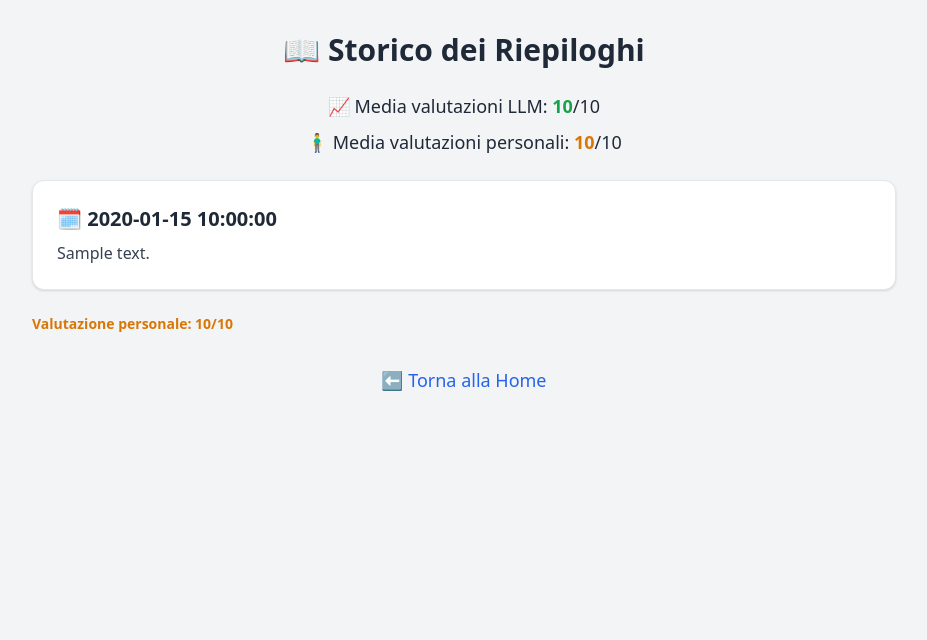
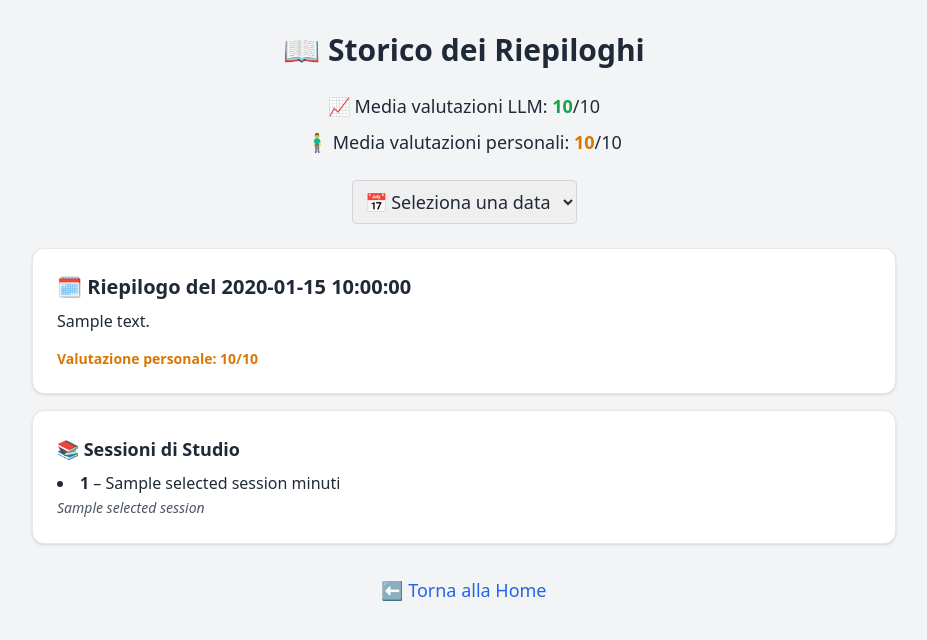
Before and after one commit to poliReus/productivity, a Flask app: template templates/history.html in a window 1280 px wide. Shown: the top 640 px of the page, without its empty margins (176-1103 px from the left). Run offline with Flask 3, Linux system fonts and the light colour scheme; the template is opened without the code that fills it: most values are stand-ins (such as "Sample title", 1, 10 or a date in 2020); some libraries are stand-ins or nearby versions.

Commit message:
Fixed some bugs and completed the website with studio session included

```diff
--- a/app.py
+++ b/app.py
@@ -5,7 +5,7 @@ from datetime import datetime, timedelta
 import os
 from models.database import init_db, add_task, get_tasks_for_today, complete_task, delete_task, \
     save_questionnaire, save_day_summary, get_all_summaries, get_average_score, get_average_personal_score, \
-    get_questionnaire_questions, DB_PATH
+    get_questionnaire_questions, DB_PATH, add_study_session, get_study_sessions_for_today,  get_study_sessions_by_date, delete_tasks_for_today, get_questionnaire_answers_for_today
 from llm_utils import generate_summary_and_score
 
 app = Flask(__name__)
@@ -16,7 +16,19 @@ def index():
     today = datetime.now().strftime('%Y-%m-%d')
     tasks = get_tasks_for_today()
     questions = get_questionnaire_questions()
-    return render_template("index.html", tasks=tasks, today=today, questions=questions)
+    risposte = get_questionnaire_answers_for_today()
+
+    # Recupera valutazione personale
+    conn = sqlite3.connect(DB_PATH)
+    c = conn.cursor()
+    c.execute("SELECT personal_score FROM summaries WHERE date = ?", (today,))
+    row = c.fetchone()
+    personal_score = row[0] if row else ""
+    for q in questions:
+        q["risposta"] = risposte.get(f'{q["ID"]}')  # 'True', 'False', oppure None
+    return render_template("index.html", tasks=tasks, today=today,
+                           questions=questions, risposte=risposte,
+                           personal_score=personal_score)
 
 @app.route('/add_task', methods=['POST'])
 def add_task_route():
@@ -52,14 +64,23 @@ def history():
                            average=avg_llm, average_personal=avg_personal)
 
 # ✅ API chiamata dallo script notturno (daily_reset.py)
+
+
 @app.route('/run_daily_reset')
 def run_daily_reset():
     today = datetime.now().strftime('%Y-%m-%d')
-    # Prende tutte le task + questionario
+
     tasks = get_tasks_for_today()
     summary, score = generate_summary_and_score(today, tasks)
+
+    # Salva riepilogo
     save_day_summary(today, summary, score)
+
+    # Solo reset delle task, non toccare questionario né studio
+    delete_tasks_for_today()
+
     return jsonify({"summary": summary, "score": score})
+
 @app.route('/submit_personal_score', methods=['POST'])
 def submit_personal_score():
     score = int(request.form.get("personal_score"))
@@ -81,7 +102,35 @@ def genera_analisi_ora():
     conn.close()
 
     save_day_summary(today, filepath, score, personal_score)
+    delete_tasks_for_today()
     return redirect(url_for('history'))
+
+
+@app.route('/studio', methods=['GET', 'POST'])
+def studio():
+    if request.method == 'POST':
+        title = request.form['title']
+        description = request.form['description']
+        duration = int(request.form['duration'])
+        add_study_session(title, description, duration)
+        return redirect(url_for('studio'))
+
+    sessions = get_study_sessions_for_today()
+    return render_template("study.html", sessions=sessions)
+
+
+
+@app.route('/history/<selected_date>')
+def history_by_date(selected_date):
+    summaries = get_all_summaries()
+    selected = next((s for s in summaries if s["date"] == selected_date), None)
+    sessions = get_study_sessions_by_date(selected_date)
+    return render_template("history.html", summaries=summaries,
+                           average=get_average_score(),
+                           average_personal=get_average_personal_score(),
+                           selected_summary=selected,
+                           selected_sessions=sessions,
+                           selected_date=selected_date)
 
 
 if __name__ == '__main__':
--- a/llm_utils.py
+++ b/llm_utils.py
@@ -1,15 +1,17 @@
 from llama_cpp import Llama
-from models.database import get_questionnaire_answers_for_today
-from datetime import datetime
+from models.database import get_questionnaire_answers_for_today, get_study_sessions_by_date, get_questionnaire_questions
+
+import pandas
 import os
 import re
 
+
+
 def estrai_punteggio(text):
-    # Cerca un numero tra 1 e 10 vicino a "valutazione", "punteggio", ecc.
     patterns = [
         r"valutazione[:\s]*([1-9]|10)",
         r"punteggio[:\s]*([1-9]|10)",
-        r"\b([1-9]|10)[/ su]{1,3}10\b",     # es. 8/10, 8 su 10
+        r"\b([1-9]|10)[/ su]{1,3}10\b",
         r"ti do un[:\s]*([1-9]|10)",
         r"\bmeriti un[:\s]*([1-9]|10)"
     ]
@@ -19,43 +21,73 @@ def estrai_punteggio(text):
         if match:
             return int(match.group(1))
 
-    return None  # Se non trova nulla
+    return None
 
-# Configura percorso modello e tokenizer (modifica se necessario)
+
 MODEL_PATH = "/Users/reus3111/Desktop/productivity/llm_models/Nous-Hermes-2-Mistral-7B-DPO.Q5_K_M.gguf"
 
-# Inizializza il modello (solo una volta, fuori dalla funzione)
 llm = Llama(
     model_path=MODEL_PATH,
     n_ctx=1024,
     verbose=True
 )
 
+
+def format_questionnaire_with_questions():
+    raw_answers = get_questionnaire_answers_for_today()  # {ID: risposta}
+    all_questions = get_questionnaire_questions()        # [{'ID': '1', 'Promessa': '...'}, ...]
+
+    if not raw_answers:
+        return "Nessuna risposta al questionario."
+
+    id_to_question = {str(q["ID"]): q["Promessa"] for q in all_questions}
+
+    formatted = "\n".join([
+        f"- {id_to_question.get(str(qid), f'Domanda {qid}')}:" +
+        f" {'✅ Sì' if val == 'True' else '❌ No'}"
+        for qid, val in raw_answers.items()
+    ])
+    return formatted
+
+
+def format_study_sessions(date):
+    sessions = get_study_sessions_by_date(date)
+    if not sessions:
+        return "Nessuna sessione registrata."
+
+    formatted = "\n".join([
+        f"- {title} ({duration} min): {description}"
+        for title, description, duration in sessions
+    ])
+    return formatted
+
+
 def generate_summary_and_score(date, tasks):
-    # Prepara sezioni del prompt
     completed = [t["task"] for t in tasks if t["completed"]]
     not_completed = [t["task"] for t in tasks if not t["completed"]]
 
-    questionnaire = get_questionnaire_answers_for_today()
-    q_section = "\n".join([f"- {q}: {'Sì' if a == 'True' else 'No'}" for q, a in questionnaire.items()])
+    q_section = format_questionnaire_with_questions()
+    studio_section = format_study_sessions(date)
 
-    # Prompt da inviare al modello
     prompt = f"""
-Oggi è il giorno {date}.
+📅 Oggi è il giorno {date}.
 
- Task completate:
+✅ Task completate:
 {chr(10).join(f"- {t}" for t in completed) if completed else "Nessuna"}
 
- Task non completate:
+❌ Task non completate:
 {chr(10).join(f"- {t}" for t in not_completed) if not_completed else "Nessuna"}
 
-📋 Risposte al questionario (sì/no):
-{q_section if q_section else "Nessuna risposta"}
+📋 Questionario (Domanda + Risposta):
+{q_section}
+
+📚 Sessioni di studio:
+{studio_section}
 
 🔎 Obiettivo:
-Scrivi un riepilogo motivazionale della giornata, tenendo conto delle task e delle risposte al questionario.
-Le risposte al questionario sono importanti tanto quanto le task.
-Includi anche una valutazione da 1 a 10 della giornata, come commento discorsivo e infine scrivendo un punteggio nel formato Punteggio:x/10
+Scrivi un riepilogo motivazionale della giornata, tenendo conto di tutte le informazioni: task, risposte al questionario, sessioni di studio.
+Le risposte al questionario e lo studio sono importanti tanto quanto le task.
+Includi anche una valutazione da 1 a 10 della giornata, come commento discorsivo e infine scrivendo un punteggio nel formato Punteggio:x/10.
 Rispondi in modo naturale, empatico e ispirante.
 """.strip()
 
@@ -65,7 +97,6 @@ Rispondi in modo naturale, empatico e ispirante.
         output = llm(prompt, max_tokens=512)
         response_text = output["choices"][0]["text"].strip()
 
-        # Salva il testo generato in un file
         os.makedirs("data", exist_ok=True)
         filename = f"data/riepilogo_{date}.txt"
         with open(filename, "w", encoding="utf-8") as f:
--- a/models/database.py
+++ b/models/database.py
@@ -11,6 +11,17 @@ def init_db():
     os.makedirs(os.path.dirname(DB_PATH), exist_ok=True)
     conn = sqlite3.connect(DB_PATH)
     c = conn.cursor()
+
+    # Sessioni di studio
+    c.execute('''
+        CREATE TABLE IF NOT EXISTS studio (
+            id INTEGER PRIMARY KEY AUTOINCREMENT,
+            date TEXT NOT NULL,
+            title TEXT NOT NULL,
+            description TEXT NOT NULL,
+            duration INTEGER NOT NULL
+        )
+    ''')
 
     # Tasks giornaliere
     c.execute('''
@@ -92,6 +103,9 @@ def save_questionnaire(answers):
     conn = sqlite3.connect(DB_PATH)
     c = conn.cursor()
 
+    # Elimina risposte esistenti per oggi
+    c.execute("DELETE FROM questionnaire WHERE date = ?", (today,))
+
     for qid, val in answers.items():
         domanda = id_to_domanda.get(qid, qid)
         c.execute("INSERT INTO questionnaire (question, answer, date) VALUES (?, ?, ?)",
@@ -167,3 +181,38 @@ def get_questionnaire_answers_for_today():
     results = c.fetchall()
     conn.close()
     return {q: a for q, a in results}
+def add_study_session(title, description, duration):
+    conn = sqlite3.connect(DB_PATH)
+    c = conn.cursor()
+    c.execute('''
+        INSERT INTO studio (date, title, description, duration)
+        VALUES (?, ?, ?, ?)
+    ''', (get_today(), title, description, duration))
+    conn.commit()
+    conn.close()
+
+def get_study_sessions_for_today():
+    conn = sqlite3.connect(DB_PATH)
+    c = conn.cursor()
+    c.execute('''
+        SELECT title, description, duration FROM studio
+        WHERE date = ?
+    ''', (get_today(),))
+    results = c.fetchall()
+    conn.close()
+    return results
+
+def get_study_sessions_by_date(date):
+    conn = sqlite3.connect(DB_PATH)
+    c = conn.cursor()
+    c.execute("SELECT title, description, duration FROM studio WHERE date = ?", (date,))
+    results = c.fetchall()
+    conn.close()
+    return results
+
+def delete_tasks_for_today():
+    conn = sqlite3.connect(DB_PATH)
+    c = conn.cursor()
+    c.execute("DELETE FROM tasks WHERE date = ?", (get_today(),))
+    conn.commit()
+    conn.close()
--- a/templates/history.html
+++ b/templates/history.html
@@ -14,21 +14,50 @@
       <p>🧍‍♂️ Media valutazioni personali: <span class="font-bold text-amber-600">{{ average_personal }}</span>/10</p>
     </div>
 
-
-    <div class="space-y-6">
-      {% for item in summaries %}
-      <div class="bg-white rounded-xl shadow p-6 border border-gray-200">
-        <div class="flex justify-between items-center mb-2">
-          <h2 class="text-xl font-semibold">🗓️ {{ item.date }}</h2>
-        </div>
-        <p class="text-gray-700 whitespace-pre-line">{{ item.summary }}</p>
-      </div>
-        {% if item.personal_score %}
-          <div class="mt-2 text-sm text-amber-600 font-semibold">Valutazione personale: {{item.personal_score}}/10</div>
-        {% endif %}
-      {% endfor %}
+    <!-- 🔍 Filtro per data -->
+    <div class="text-center mb-6">
+      <form>
+        <select name="date" onchange="if(this.value) window.location.href='/history/' + this.value"
+                class="border border-gray-300 p-2 rounded text-lg">
+          <option disabled selected>📅 Seleziona una data</option>
+          {% for s in summaries %}
+            <option value="{{ s.date }}" {% if s.date == selected_date %}selected{% endif %}>
+              {{ s.date }}
+            </option>
+          {% endfor %}
+        </select>
+      </form>
     </div>
 
+    {% if selected_summary %}
+      <div class="bg-white rounded-xl shadow p-6 border border-gray-200 mb-4">
+        <h2 class="text-xl font-semibold mb-2">🗓️ Riepilogo del {{ selected_summary.date }}</h2>
+        <p class="whitespace-pre-line">{{ selected_summary.summary }}</p>
+
+        {% if selected_summary.personal_score %}
+          <div class="mt-4 text-sm text-amber-600 font-semibold">
+            Valutazione personale: {{ selected_summary.personal_score }}/10
+          </div>
+        {% endif %}
+      </div>
+
+      <!-- 📚 Sessioni di studio -->
+      <div class="bg-white rounded-xl shadow p-6 border border-gray-200">
+        <h3 class="text-lg font-semibold mb-2">📚 Sessioni di Studio</h3>
+        {% if selected_sessions %}
+          <ul class="list-disc list-inside space-y-2">
+            {% for s in selected_sessions %}
+              <li>
+                <strong>{{ s[0] }}</strong> – {{ s[2] }} minuti<br>
+                <span class="text-sm text-gray-600 italic">{{ s[1] }}</span>
+              </li>
+            {% endfor %}
+          </ul>
+        {% else %}
+          <p class="text-gray-500">Nessuna sessione registrata per questo giorno.</p>
+        {% endif %}
+      </div>
+    {% endif %}
 
     <div class="mt-8 text-center">
       <a href="/" class="text-blue-600 hover:underline text-lg font-medium">⬅️ Torna alla Home</a>
--- a/templates/index.html
+++ b/templates/index.html
@@ -56,6 +56,9 @@
             </label>
           </div>
         </div>
+        {% if q["risposta"] %}
+          <p class="text-sm text-green-600 mt-1">✅ Hai già risposto oggi</p>
+        {% endif %}
         {% endfor %}
 
         <div class="mt-8 text-center">
```
Also changed, not shown: templates/study.html (added, +64 -0 lines).
